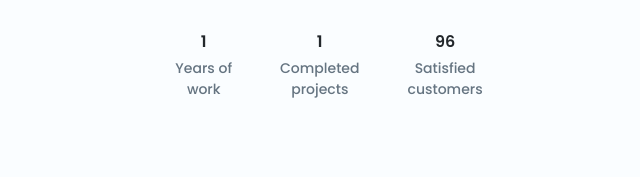
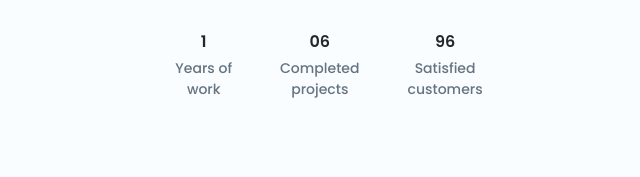
Before and after one commit to Vanduc006/szacc-profile-page, a plain HTML site: page index.html in a window 1280 px wide. Shown: the part 327-504 px from the top of the page, 311-951 px from the left. Drawn offline with nearby package versions, Linux system fonts and the light colour scheme.

Commit message:
change cp pj

```diff
--- a/index.html
+++ b/index.html
@@ -69,7 +69,7 @@
                         </p>
                     </div>
                     <div class="profile__info-group">
-                        <h3 class="profile__info-number">1</h3>
+                        <h3 class="profile__info-number">06</h3>
                         <p class="profile__info-description">
                             Completed <br> projects
                         </p>
```
